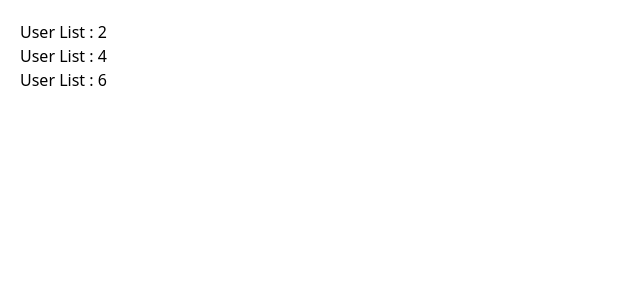
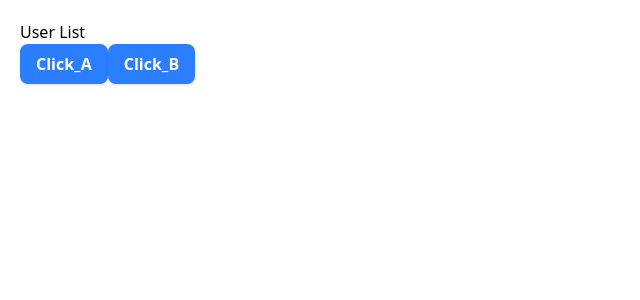
Before and after one commit to nazmulh24/React_Basic, a React (Vite) app: page / in a window 1280 px wide. Shown: the top 300 px of the page, without its empty margins (0-640 px from the left). Built offline with nearby package versions, Linux system fonts and the light colour scheme.

Commit message:
29.7 Understanding Effect Dependancies

```diff
--- a/src/App.jsx
+++ b/src/App.jsx
@@ -4,8 +4,6 @@ function App() {
   return (
     <div className="m-5">
       <Effect />
-      <Effect />
-      <Effect />
     </div>
   );
 }
--- a/src/components/Effect.jsx
+++ b/src/components/Effect.jsx
@@ -1,15 +1,21 @@
-import React, { useEffect } from "react";
-
-let count = 0;
+import React, { useEffect, useState } from "react";
+import Button from "./Button";
 
 const Effect = () => {
+  const [users, setUsers] = useState("");
+  const [dependencyA, setdependencyA] = useState(0);
+  const [dependencyB, setdependencyB] = useState(0);
+
   useEffect(() => {
     console.log("Effect Occured");
-  }, []);
+    setUsers(["John Doe"]);
+  }, [dependencyA, dependencyB]);
 
   return (
     <div>
-      <h1>User List : {++count}</h1>
+      <h1>User List</h1>
+      <Button onClick={() => setdependencyA(Math.random())}>Click_A</Button>
+      <Button onClick={() => setdependencyB(Math.random())}>Click_B</Button>
     </div>
   );
 };
```
